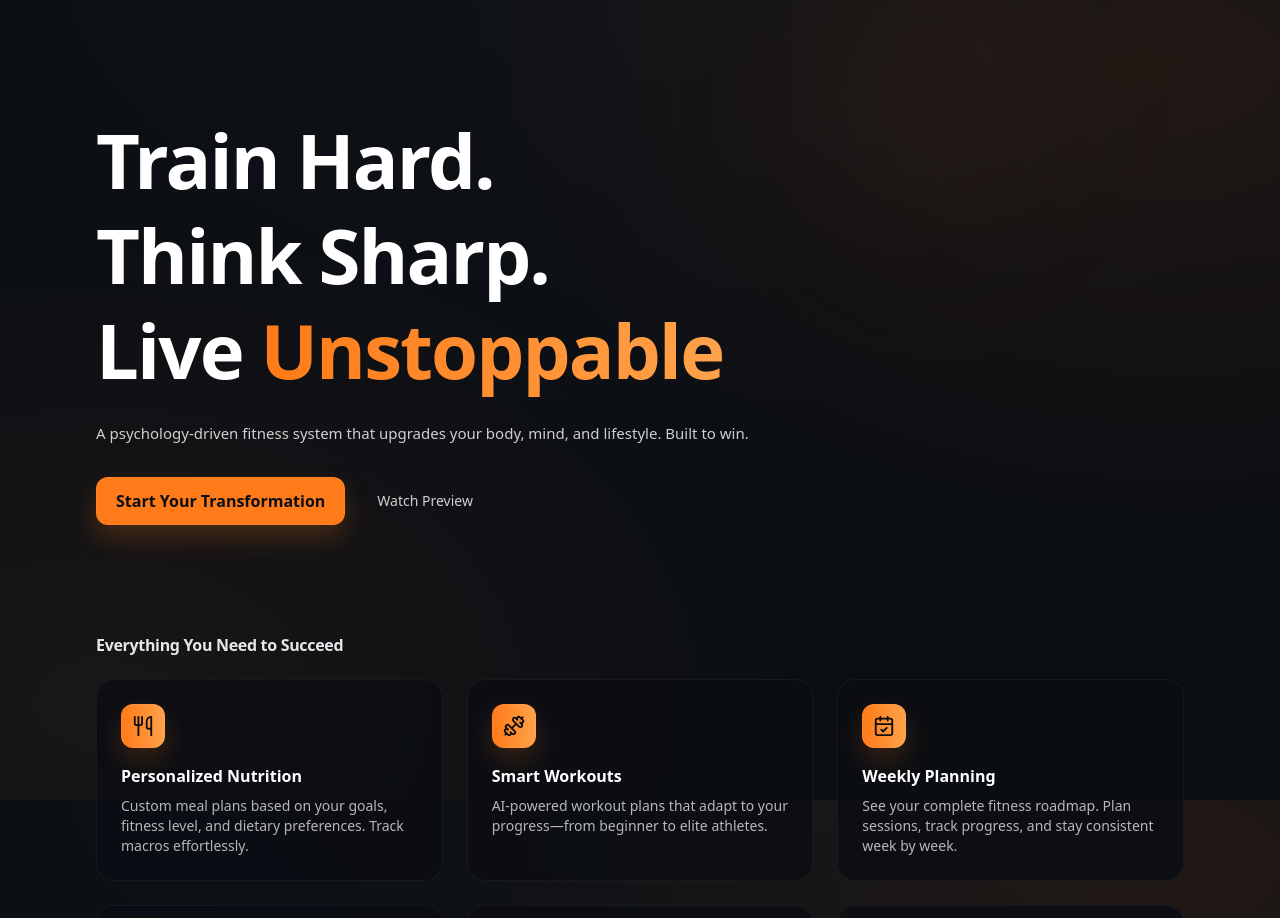
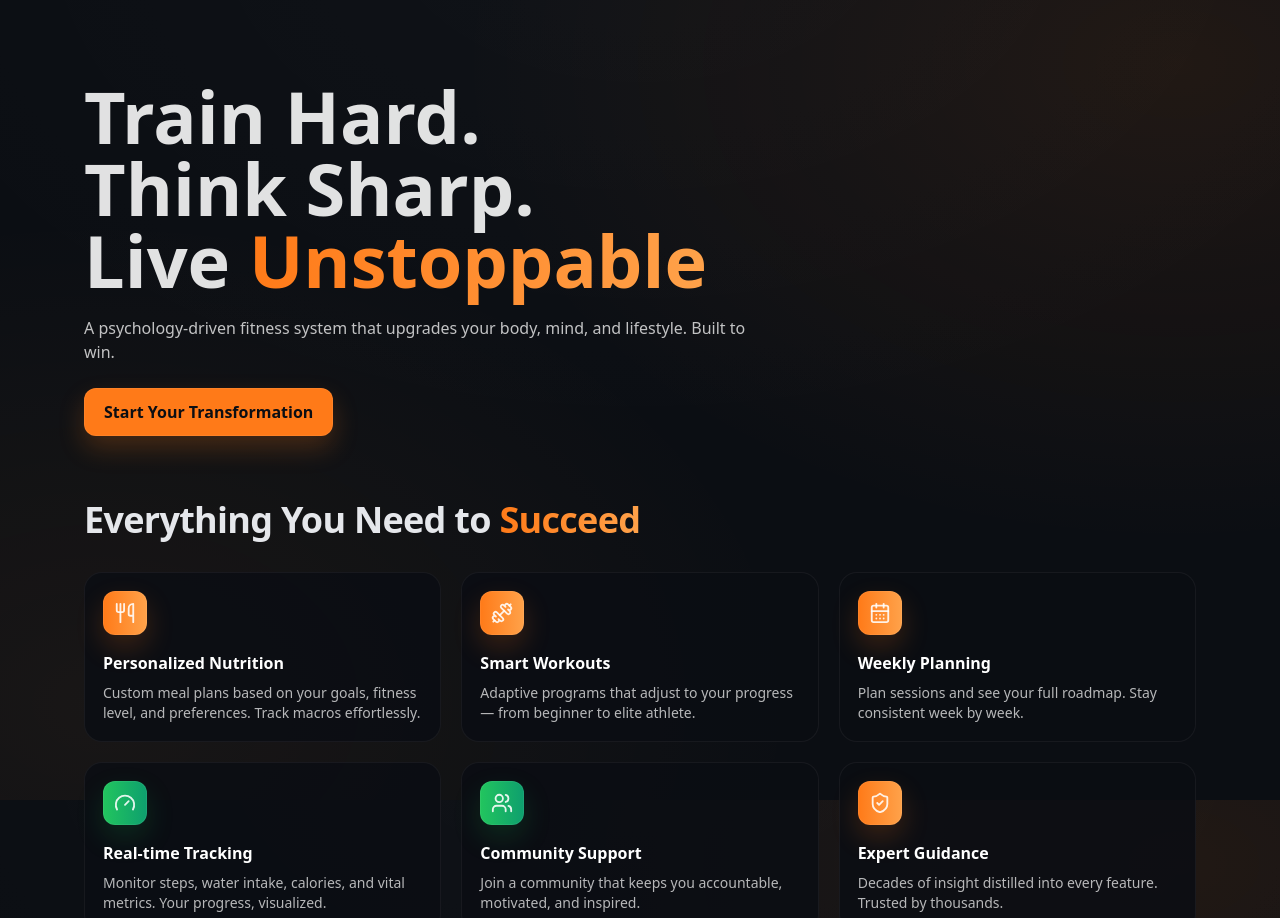
Before and after one commit to GrindFit/grindfit-webapp, a Next.js app: page / in a window 1280 px wide. Shown: the top 918 px of the page. Built offline with nearby package versions, Linux system fonts and the light colour scheme.

Commit message:
Update index.jsx

```diff
--- a/pages/index.jsx
+++ b/pages/index.jsx
@@ -1,159 +1,181 @@
-// pages/index.jsx
 import Head from "next/head";
-import Link from "next/link";
-import CommandCenter from "../components/CommandCenter"; // <- path is from /pages
+import CommandCenter from "../components/CommandCenter";
+import { Utensils, Dumbbell, Gauge, Users, CalendarDays, ShieldCheck, Crown } from "lucide-react";
 
-// Lucide icons for the feature cards
-import {
-  Utensils,          // Personalized Nutrition
-  Dumbbell,          // Smart Workouts
-  CalendarCheck,     // Weekly Planning
-  Activity,          // Real-time Tracking
-  Users,             // Community Support
-  ShieldCheck        // Expert Guidance
-} from "lucide-react";
+function FeatureCard({ title, desc, Icon, color = "orange" }) {
+  return (
+    <div className="gf-feature">
+      <div className={`gf-icon ${color === "green" ? "gf-icon--green" : ""}`}>
+        <Icon size={22} />
+      </div>
+      <h3 className="font-bold text-white mt-4">{title}</h3>
+      <p className="mt-2 text-sm opacity-80">{desc}</p>
+    </div>
+  );
+}
 
-// Small, focused card component so we keep markup tidy
-function FeatureCard({ icon: Icon, title, desc, color = "orange" }) {
+function PricingCard({ name, price, period, items, featured = false, popular = false }) {
   return (
-    <div className="gf-feature rounded-2xl border border-white/5 bg-black/20 p-5 sm:p-6">
-      <div className={`gf-icon ${color === "green" ? "green" : ""}`}>
-        <Icon size={22} color="#0c0d0f" />
+    <div className={`plan-card ${featured ? "plan-card--featured" : ""}`}>
+      {popular && (
+        <span className="badge-popular">
+          <Crown size={16} /> Most Popular
+        </span>
+      )}
+      <div>
+        <p className="text-sm opacity-75">{name}</p>
+        <div className="flex items-end gap-1">
+          <span className="text-4xl font-extrabold">${price}</span>
+          <span className="opacity-70 mb-1 text-sm">/{period}</span>
+        </div>
       </div>
 
-      <h3 className="mt-4 font-bold text-white">{title}</h3>
-      <p className="mt-2 text-sm text-white/70">{desc}</p>
+      <ul className="space-y-2 text-sm">
+        {items.map((t) => (
+          <li key={t} className="flex items-start gap-2">
+            <span className="gf-icon gf-icon--green w-5 h-5 rounded-md text-[10px] flex items-center justify-center">✓</span>
+            <span className="opacity-90">{t}</span>
+          </li>
+        ))}
+      </ul>
+
+      <button className="gf-cta mt-2">{featured ? "Get Premium" : "Start Free Trial"}</button>
     </div>
   );
 }
 
 export default function Home() {
-  const features = [
-    {
-      icon: Utensils,
-      title: "Personalized Nutrition",
-      desc:
-        "Custom meal plans based on your goals, fitness level, and dietary preferences. Track macros effortlessly.",
-      color: "orange",
-    },
-    {
-      icon: Dumbbell,
-      title: "Smart Workouts",
-      desc:
-        "AI-powered workout plans that adapt to your progress—from beginner to elite athletes.",
-      color: "green",
-    },
-    {
-      icon: CalendarCheck,
-      title: "Weekly Planning",
-      desc:
-        "See your complete fitness roadmap. Plan sessions, track progress, and stay consistent week by week.",
-      color: "orange",
-    },
-    {
-      icon: Activity,
-      title: "Real-time Tracking",
-      desc:
-        "Monitor steps, water intake, calories, and vital metrics. Your progress, visualized.",
-      color: "green",
-    },
-    {
-      icon: Users,
-      title: "Community Support",
-      desc:
-        "Join a community that keeps you accountable, motivated, and inspired.",
-      color: "orange",
-    },
-    {
-      icon: ShieldCheck,
-      title: "Expert Guidance",
-      desc:
-        "Decades of insight distilled into every feature. Trusted by thousands.",
-      color: "green",
-    },
-  ];
-
   return (
     <>
       <Head>
-        <title>GrindFit — Train Hard. Think Sharp. Live Unstoppable.</title>
-        <meta
-          name="description"
-          content="A psychology-driven fitness system that upgrades your body, mind, and lifestyle. Built to win."
-        />
+        <title>GrindFit</title>
+        <meta name="description" content="Think Sharp. Live Unstoppable." />
       </Head>
 
-      <main className="relative mx-auto max-w-6xl px-5 sm:px-6 lg:px-8">
+      {/* NAV (assumes your existing Nav uses <Brand />) */}
+
       {/* HERO */}
-        <section
-          id="home"
-          className="relative min-h-[60vh] w-full pt-16 sm:pt-24 md:pt-28"
-        >
-          <h1 className="font-black tracking-tight leading-tight text-[36px] sm:text-[48px] md:text-[60px] lg:text-[76px] text-white">
+      <main className="max-w-6xl mx-auto px-5 pt-20 pb-8">
+        <h1 className="text-4xl sm:text-6xl md:text-7xl font-black leading-none">
           Train Hard.
           <br />
           Think Sharp.
           <br />
           Live <span className="gf-gradient-text">Unstoppable</span>
         </h1>
-
-          <p className="mt-6 max-w-2xl text-[15px] leading-relaxed text-white/80">
-            A psychology-driven fitness system that upgrades your body, mind, and
-            lifestyle. Built to win.
+        <p className="max-w-2xl mt-5 opacity-85">
+          A psychology-driven fitness system that upgrades your body, mind, and lifestyle. Built to win.
         </p>
-
-          <div className="mt-8 flex items-center gap-4">
-            <Link
-              href="/#membership"
-              className="gf-cta px-5 py-3 rounded-xl font-semibold text-black bg-[var(--gf-btn)] hover:brightness-105"
-            >
+        <div className="mt-6">
+          <button className="gf-cta px-5 py-3 rounded-xl font-semibold">
             Start Your Transformation
-            </Link>
-
-            <Link
-              href="/#preview"
-              className="inline-flex items-center rounded-xl px-4 py-2 text-sm font-medium text-white/80 hover:text-white/95 hover:bg-white/5"
-            >
-              Watch Preview
-            </Link>
+          </button>
         </div>
 
-          {/* top-right warm ambient hero bloom */}
-          <div
-            aria-hidden="true"
-            className="pointer-events-none absolute -top-40 right-0 h-[520px] w-[520px] rounded-full blur-[88px]"
-            style={{
-              background:
-                "radial-gradient(closest-side, rgba(255,122,24,.08), rgba(255,122,24,0) 60%)",
-            }}
+        {/* Features */}
+        <section id="why" className="mt-16">
+          <h2 className="gf-section-title text-3xl sm:text-4xl">
+            Everything You Need to <span className="gf-gradient-text">Succeed</span>
+          </h2>
+
+          <div className="grid sm:grid-cols-2 lg:grid-cols-3 gap-5 mt-8">
+            <FeatureCard
+              title="Personalized Nutrition"
+              desc="Custom meal plans based on your goals, fitness level, and preferences. Track macros effortlessly."
+              Icon={Utensils}
             />
-        </section>
-
-        {/* FEATURES */}
-        <section id="why" className="relative mt-20 sm:mt-24 md:mt-28">
-          <h2 className="gf-section-title">Everything You Need to Succeed</h2>
-
-          <div className="mt-6 grid gap-4 sm:gap-5 md:gap-6 grid-cols-1 sm:grid-cols-2 lg:grid-cols-3">
-            {features.map((f) => (
             <FeatureCard
-                key={f.title}
-                icon={f.icon}
-                title={f.title}
-                desc={f.desc}
-                color={f.color}
+              title="Smart Workouts"
+              desc="Adaptive programs that adjust to your progress — from beginner to elite athlete."
+              Icon={Dumbbell}
             />
-            ))}
+            <FeatureCard
+              title="Weekly Planning"
+              desc="Plan sessions and see your full roadmap. Stay consistent week by week."
+              Icon={CalendarDays}
+            />
+            <FeatureCard
+              title="Real-time Tracking"
+              desc="Monitor steps, water intake, calories, and vital metrics. Your progress, visualized."
+              Icon={Gauge}
+              color="green"
+            />
+            <FeatureCard
+              title="Community Support"
+              desc="Join a community that keeps you accountable, motivated, and inspired."
+              Icon={Users}
+              color="green"
+            />
+            <FeatureCard
+              title="Expert Guidance"
+              desc="Decades of insight distilled into every feature. Trusted by thousands."
+              Icon={ShieldCheck}
+            />
           </div>
         </section>
 
-        {/* COMMAND CENTER */}
-        <section id="preview" className="relative mt-24 sm:mt-28 md:mt-32">
-          <h2 className="gf-section-title">Your Fitness Command Center</h2>
+        {/* Command Center */}
         <CommandCenter />
+
+        {/* Pricing */}
+        <section id="pricing" className="mt-20">
+          <h2 className="gf-section-title text-3xl sm:text-4xl">
+            Choose Your <span className="gf-gradient-text">Transformation Plan</span>
+          </h2>
+
+          <div className="grid lg:grid-cols-4 gap-6 mt-8">
+            <PricingCard
+              name="Starter"
+              price="19"
+              period="month"
+              items={[
+                "Basic workout plans",
+                "Nutrition tracking",
+                "Daily metrics logging",
+                "Mobile app access",
+                "Community support",
+              ]}
+            />
+            <PricingCard
+              name="Premium"
+              price="39"
+              period="month"
+              featured
+              popular
+              items={[
+                "Everything in Starter",
+                "AI-progressive programming",
+                "Personalized meal planning",
+                "Advanced analytics",
+                "Priority support",
+              ]}
+            />
+            <PricingCard
+              name="Elite"
+              price="59"
+              period="month"
+              items={[
+                "Everything in Premium",
+                "1-on-1 personal coaching",
+                "Custom workout design",
+                "Advanced biometrics",
+                "Nutrition consultations",
+              ]}
+            />
+            <PricingCard
+              name="Champion"
+              price="79"
+              period="month"
+              items={[
+                "All Elite features",
+                "Exclusive live workshops",
+                "Elite community access",
+                "Goal setting sprints",
+                "Priority new features",
+              ]}
+            />
+          </div>
         </section>
-
-        {/* PRICING ANCHOR (content will come later) */}
-        <section id="membership" className="mt-24 sm:mt-28 md:mt-32" />
       </main>
     </>
   );
```
Lines whose indentation alone changed are shown as unchanged.
